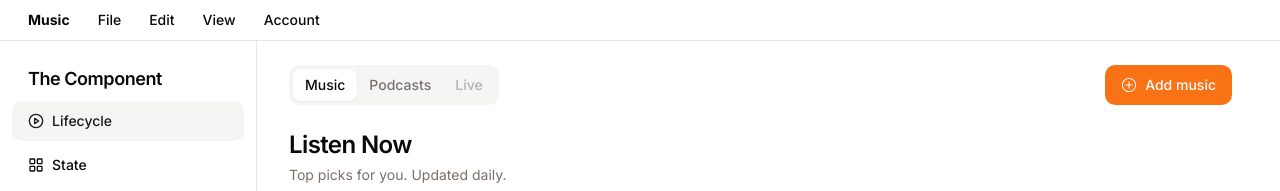
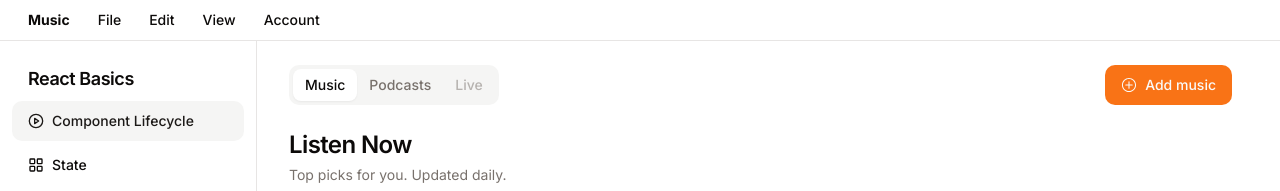
Before and after one commit to hasToggle/nextjs-playground, a Next.js app: page / in a window 1280 px wide. Shown: the top 191 px of the page. Built offline with nearby package versions, Linux system fonts and the light colour scheme.

Commit message:
adjust topic

```diff
--- a/components/sidebar.tsx
+++ b/components/sidebar.tsx
@@ -14,7 +14,7 @@ export function Sidebar({ className, playlists }: SidebarProps) {
       <div className="space-y-4 py-4">
         <div className="px-3 py-2">
           <h2 className="mb-2 px-4 text-lg font-semibold tracking-tight">
-            The Component
+            React Basics
           </h2>
           <div className="space-y-1">
             <Button variant="secondary" className="w-full justify-start">
@@ -31,7 +31,7 @@ export function Sidebar({ className, playlists }: SidebarProps) {
                 <circle cx="12" cy="12" r="10" />
                 <polygon points="10 8 16 12 10 16 10 8" />
               </svg>
-              Lifecycle
+              Component Lifecycle
             </Button>
             <Button variant="ghost" className="w-full justify-start">
               <svg
```
